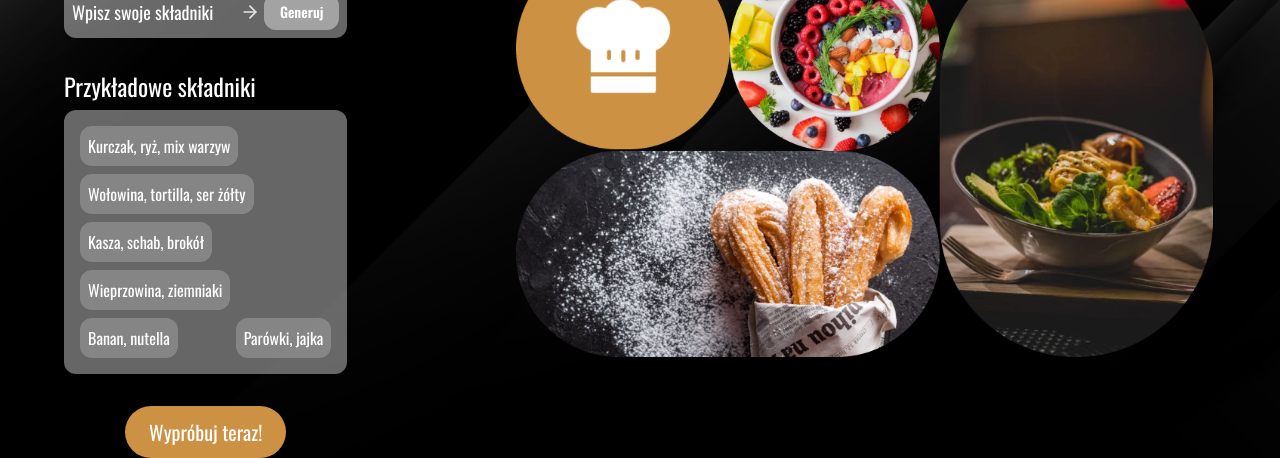
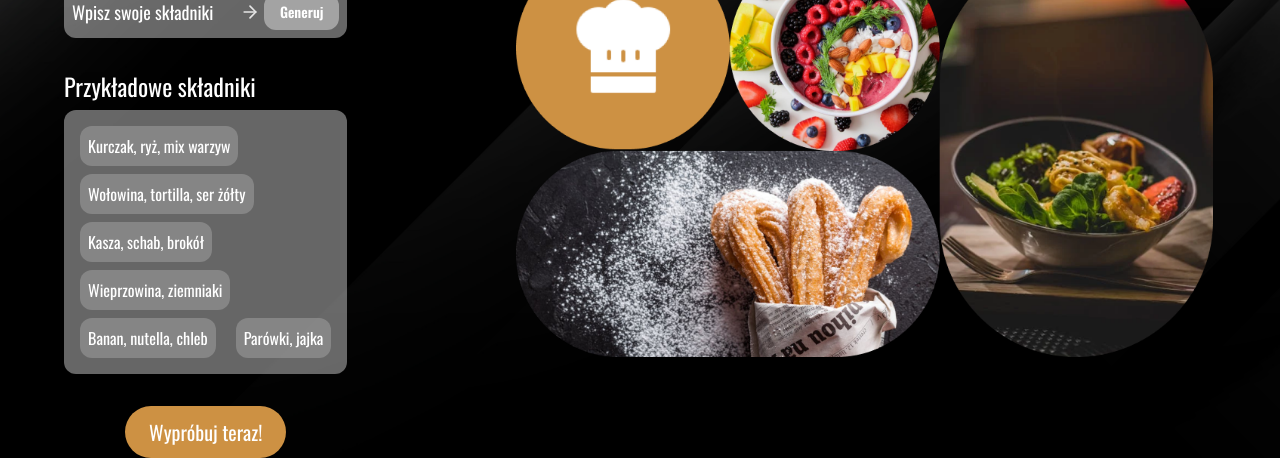
Before and after one commit to KwiecienKamil/AI-recipe-generator, a Next.js app: page / in a window 1280 px wide. Shown: the part 530-988 px from the top of the page. Built offline with nearby package versions, Linux system fonts and the light colour scheme; a web font is replaced by a local one.

Commit message:
Styling homepage and recipes cards

```diff
--- a/src/app/page.tsx
+++ b/src/app/page.tsx
@@ -11,7 +11,7 @@
     <section className="relative min-h-screen w-full bg-[url('/bg.jpg')] bg-center bg-cover text-white bg-black font-montserrat px-[5%]">
       <Navbar />
       <div className="flex flex-col lg:flex-row items-center justify-center lg:justify-between gap-4 pt-4">
-        <div>
+        <div className="text-center lg:text-left">
           <h2 className="text-4xl xl:text-6xl font-DynaPuff pt-8 xl:pt-2">
             Ekspresowo wygeneruj przepisy z każdych produktów!
           </h2>
@@ -19,7 +19,7 @@
             Wpisz produkty, kliknij przycisk i ciesz się z wygenerowanych
             przepisów
           </p>
-          <div className="mt-8">
+          <div className="mt-8 flex justify-center lg:justify-start">
             <div className="w-[65%] flex items-center justify-between bg-white/40 text-white p-2 rounded-xl">
               <p className="cursor-default text-sm xl:text-lg">
                 Wpisz swoje składniki
@@ -32,7 +32,7 @@
               </div>
             </div>
           </div>
-          <div className="mt-8 text-center lg:text-left">
+          <div className="mt-8 lg:text-left flex flex-col items-center lg:items-start">
             <h3 className="text-2xl">Przykładowe składniki</h3>
             <div className="flex justify-center lg:justify-between w-[65%] flex-wrap gap-2 bg-white/40 rounded-xl overflow-hidden mt-2 p-4">
               {promptExamples.map((prompt) => (
--- a/src/app/utils/Helpers.js
+++ b/src/app/utils/Helpers.js
@@ -41,7 +41,7 @@
   },
   {
     id: 5,
-    content: "Banan, nutella",
+    content: "Banan, nutella, chleb",
   },
   {
     id: 6,
```
